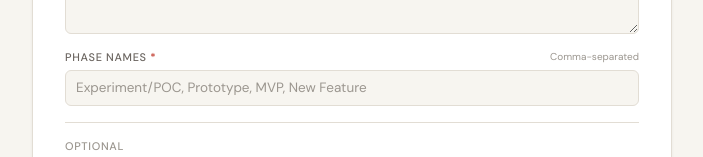
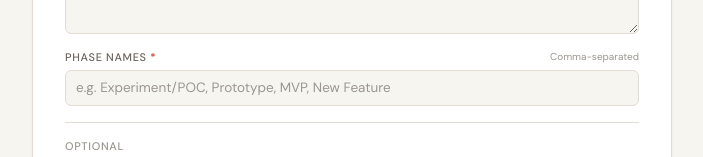
Before and after one commit to garelaos/rolemapper-story-gen, a React (Create React App) app: page / in a window 1280 px wide. Shown: the part 795-952 px from the top of the page, without its empty margins (288-991 px from the left). Built offline with nearby package versions, Linux system fonts and the light colour scheme.

Commit message:
Update setup form content

```diff
--- a/src/ProjectSetup.js
+++ b/src/ProjectSetup.js
@@ -164,7 +164,7 @@ export default function ProjectSetup({ onComplete, onCancel, initialValues }) {
                 className={`field-input${errors.phaseNames ? ' field-input-error' : ''}`}
                 value={fields.phaseNames}
                 onChange={e => set('phaseNames', e.target.value)}
-                placeholder="Experiment/POC, Prototype, MVP, New Feature"
+                placeholder="e.g. Experiment/POC, Prototype, MVP, New Feature"
               />
             </Field>
           </div>
```
